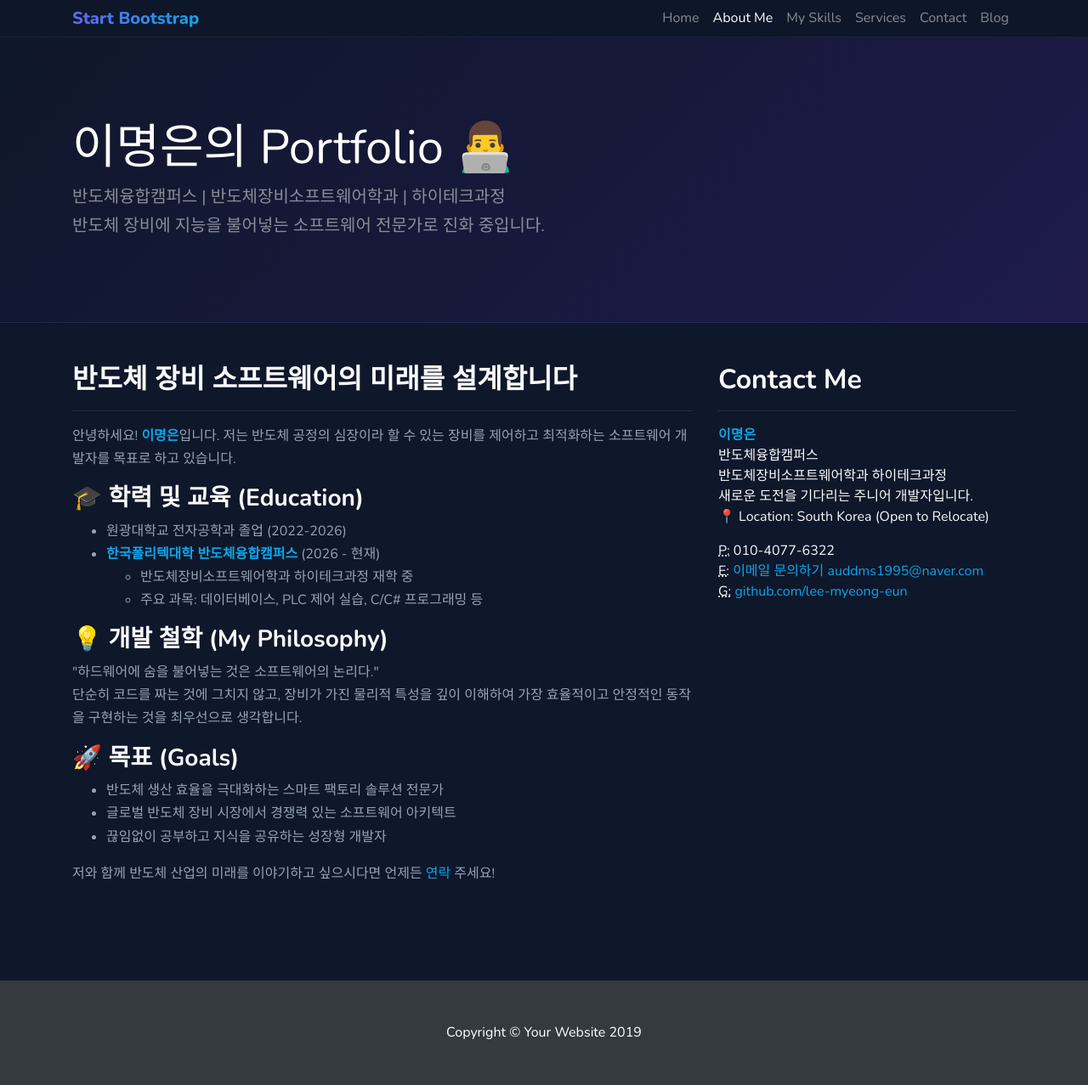
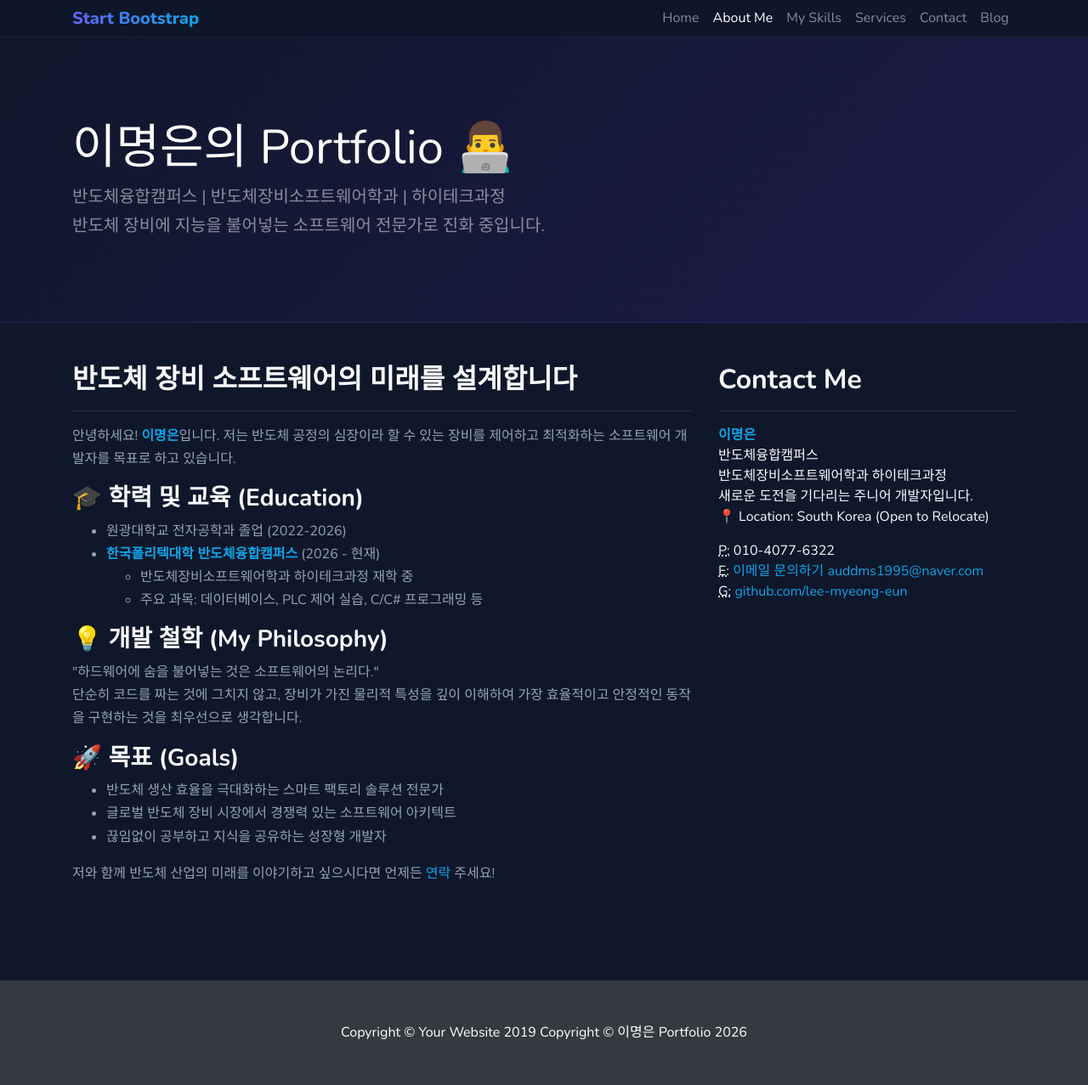
Before and after one commit to lee-myeong-eun/lee-myeong-eun.github.io, a Jekyll site: the page built from _pages/about.html, in a window 1280 px wide. Shown: the whole page at 85% size. Built offline with Jekyll 4.4.1, drawn with Linux system fonts in a browser that asks for light colours; some of the changed lines change nothing that is shown.

Commit message:
Update footer.html

```diff
--- a/_includes/footer.html
+++ b/_includes/footer.html
@@ -3,7 +3,29 @@
   <div class="container">
     <p class="m-0 text-center text-white">
       Copyright &copy; Your Website 2019
+      Copyright &copy; 이명은 Portfolio 2026
     </p>
   </div>
   <!-- /.container -->
 </footer>
+<!-- Scroll Reveal Script -->
+<script>
+  document.addEventListener("DOMContentLoaded", function() {
+    const reveals = document.querySelectorAll(".reveal");
+
+    const revealOptions = {
+      threshold: 0.1,
+      rootMargin: "0px 0px -50px 0px"
+    };
+    const revealOnScroll = new IntersectionObserver(function(entries, observer) {
+      entries.forEach(entry => {
+        if (!entry.isIntersecting) return;
+        entry.target.classList.add("active");
+        observer.unobserve(entry.target);
+      });
+    }, revealOptions);
+    reveals.forEach(reveal => {
+      revealOnScroll.observe(reveal);
+    });
+  });
+</script>
```
